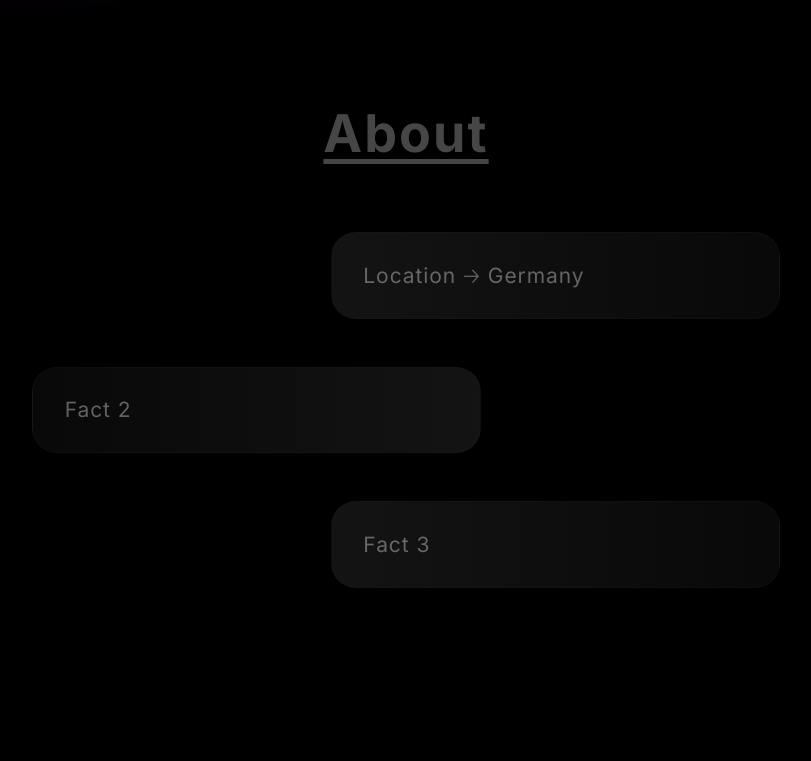
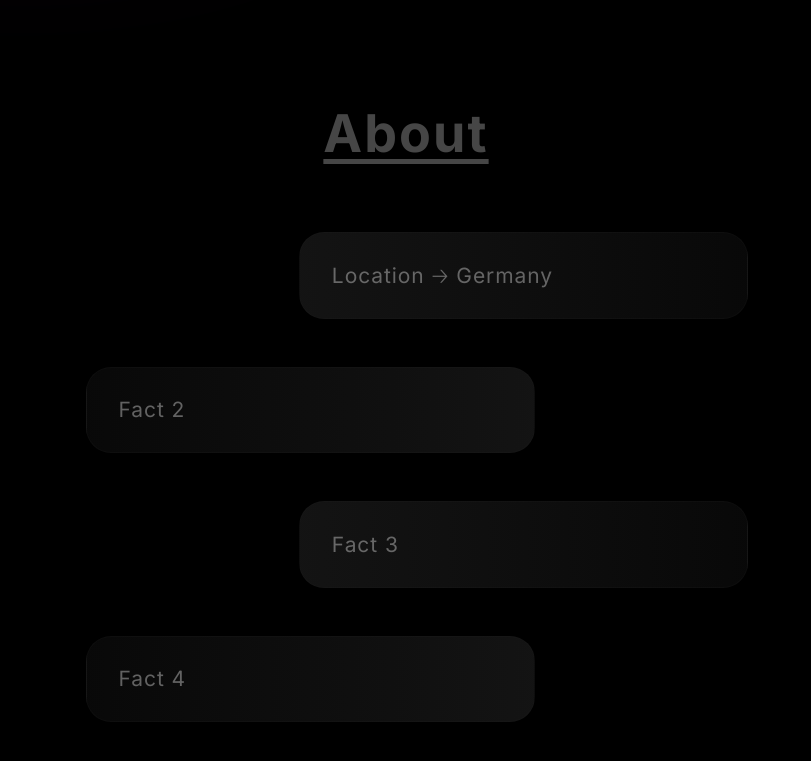
Before and after one commit to joel-wlf/portfolio, a React (Vite) app: page / in a window 1280 px wide. Shown: the part 641-1402 px from the top of the page, without its empty margins (234-1045 px from the left). Built offline with nearby package versions, Linux system fonts and the light colour scheme.

Commit message:
minor Fact Cards adjustmends

```diff
--- a/src/App.css
+++ b/src/App.css
@@ -111,15 +111,14 @@ body {
 
 .about--facts {
   margin-top: 9vh;
-  padding-inline: 15vw;
+  padding-inline: 25vw;
   display: grid;
-  justify-items: center;
   grid-template-columns: repeat(3, 1fr);
   row-gap: 6vh;
 }
 
 .factscard {
-  width: 30vw;
+  width: 90%;
   border-radius: 25px;
   border: 1px solid rgba(34, 34, 34, 0.205);
   background: linear-gradient(90deg, rgba(217, 217, 217, 0.09) 0%, rgba(217, 217, 217, 0.04) 100%);
--- a/src/components/About.jsx
+++ b/src/components/About.jsx
@@ -2,7 +2,7 @@ import FactsCards from "./FactsCards"
 
 function About() {
 
-    const facts = ['Location 🡢 Germany', 'Fact 2', 'Fact 3']
+    const facts = ['Location 🡢 Germany', 'Fact 2', 'Fact 3', 'Fact 4']
 
     const factsCards = facts.map(fact => <FactsCards key={fact} text={fact} />)
 
```
